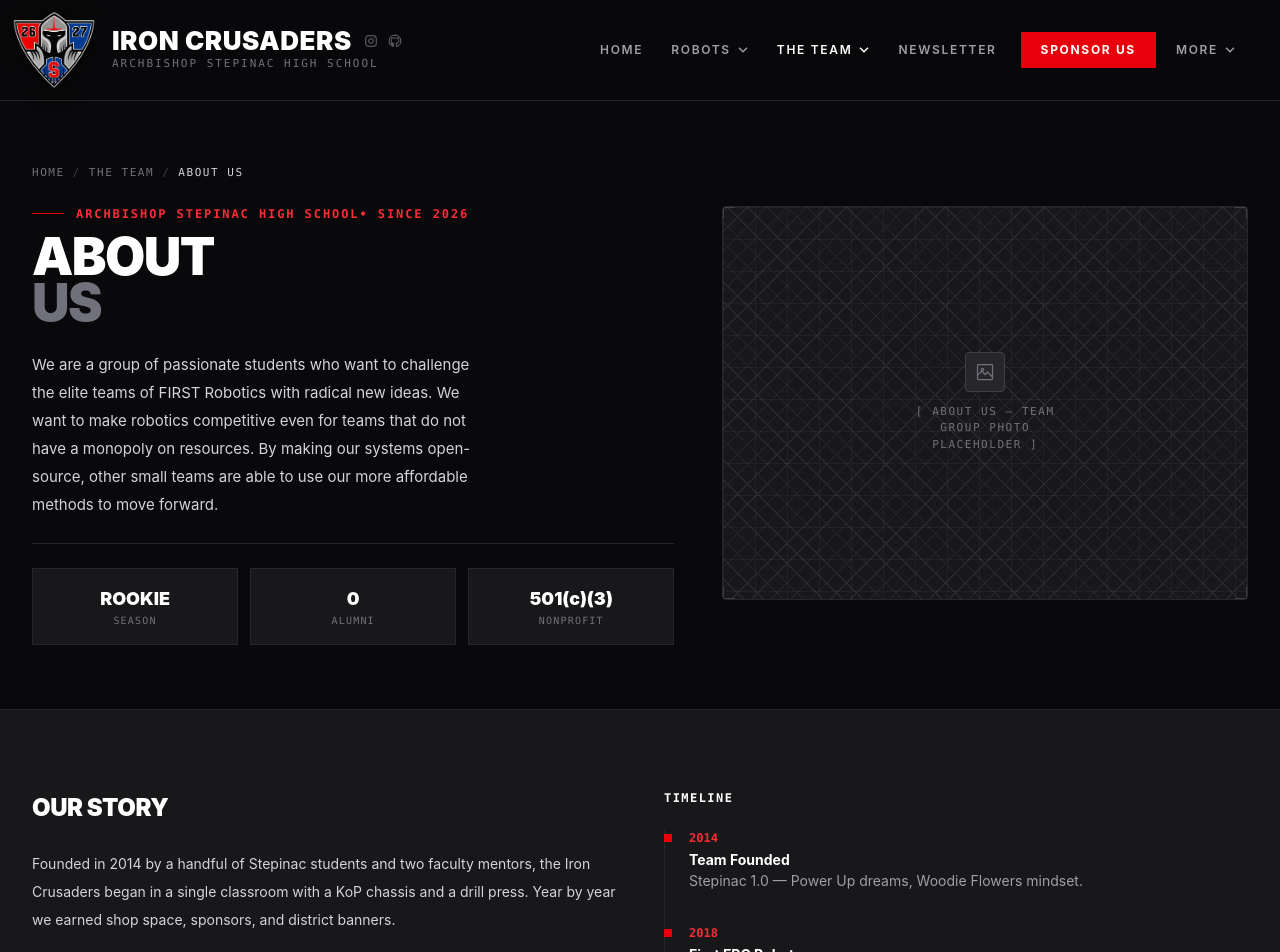
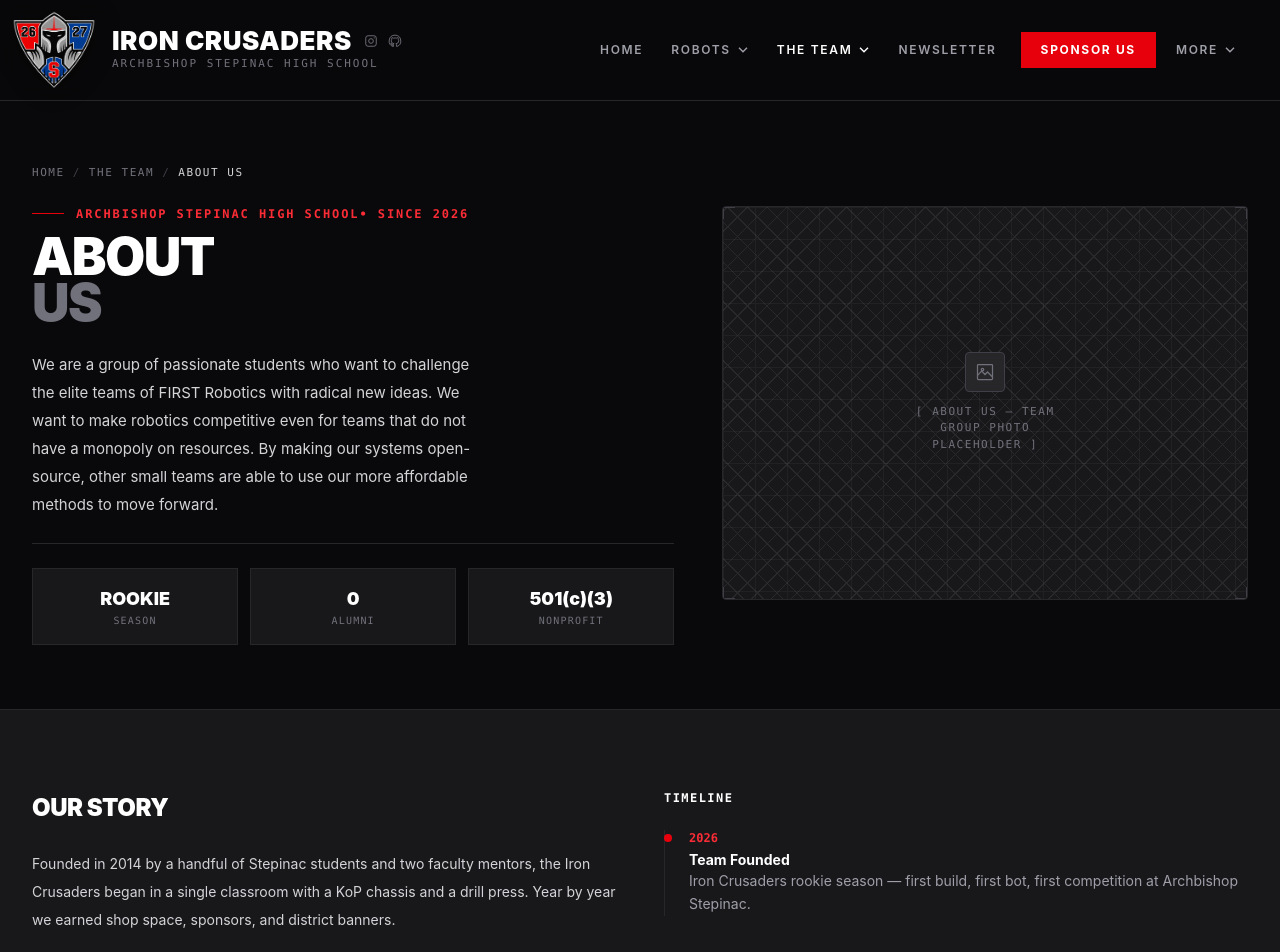
Before and after one commit to Stepinac-Iron-Crusaders/iron-crusaders-website, a React (Vite) app: page /#/team/about in a window 1280 px wide. Shown: the top 952 px of the page. Built offline with nearby package versions, Linux system fonts and the light colour scheme.

Commit message:
About: timeline single dot 2026 Team Founded, rounded

```diff
--- a/src/pages/About.tsx
+++ b/src/pages/About.tsx
@@ -70,14 +70,10 @@ export default function About() {
               <h3 className="font-mono text-xs font-bold uppercase tracking-[0.12em] text-white">Timeline</h3>
               <div className="mt-6 space-y-0 border-l border-zinc-800 pl-6">
                 {[
-                  { yr: "2014", t: "Team Founded", d: "Stepinac 1.0 — Power Up dreams, Woodie Flowers mindset." },
-                  { yr: "2018", t: "First FRC Robot", d: "Crusader Mk. I competes at Hudson Valley." },
-                  { yr: "2020", t: "Shop Expansion", d: "Move to dedicated engineering lab; fundraising milestone." },
-                  { yr: "2023", t: "Swerve Transition", d: "Full swerve adoption; autonomous leap." },
-                  { yr: "2025", t: "Reefscape — Mk. VII", d: "Fastest cycle yet; 30+ active students." },
+                  { yr: "2026", t: "Team Founded", d: "Iron Crusaders rookie season — first build, first bot, first competition at Archbishop Stepinac." },
                 ].map((e) => (
                   <div key={e.yr} className="relative pb-8 last:pb-0">
-                    <span className="absolute -left-[25px] top-1 h-2 w-2 bg-red-600" />
+                    <span className="absolute -left-[25px] top-1 h-2 w-2 rounded-full bg-red-600" />
                     <div className="font-mono text-xs font-bold text-red-500">{e.yr}</div>
                     <div className="mt-1 text-sm font-bold text-white">{e.t}</div>
                     <div className="text-sm leading-relaxed text-zinc-400">{e.d}</div>
```
